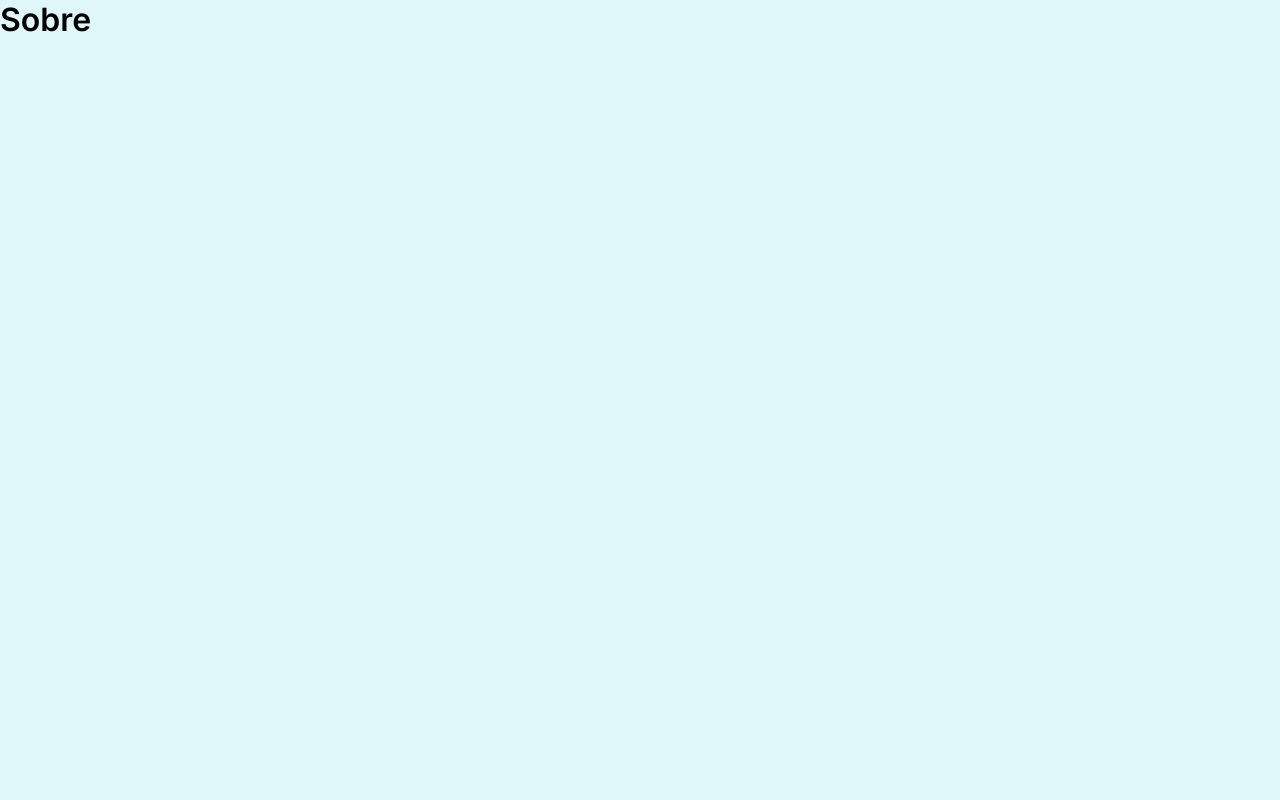
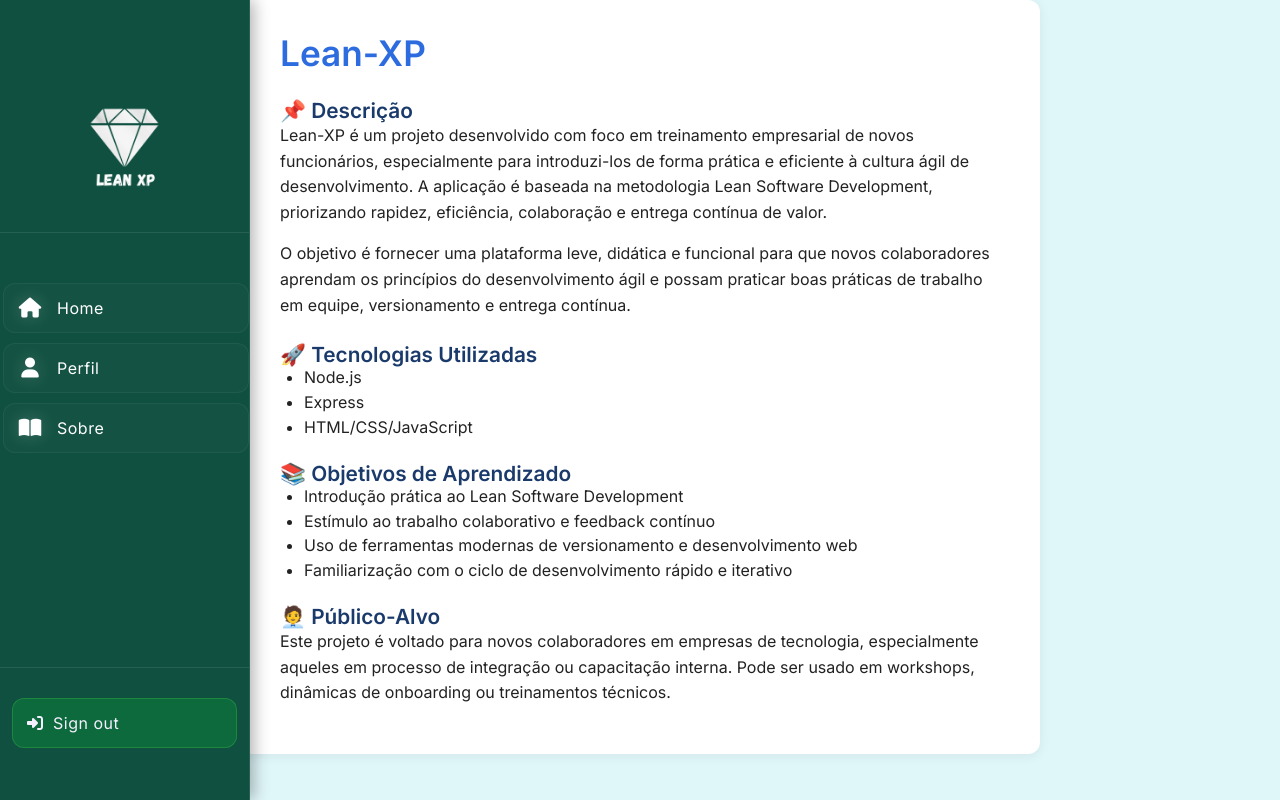
Before and after one commit to Alquieri/Lean-XP, a React (Vite) app in the folder leanxp.client/: page /sobre in a window 1280 px wide. Built offline with nearby package versions, Linux system fonts and the light colour scheme; sample sign-in values are in the browser's storage.

Commit message:
Adicionado pagina Sobre

```diff
--- /dev/null
+++ b/leanxp.client/src/Sobre.jsx
@@ -0,0 +1,74 @@
+import Sidebar from './components/Sidebar';
+import Container from './components/container';
+
+function Sobre() {
+    return (
+        <>
+            <Sidebar />
+            <Container>
+                <div className="sobre">
+                    <h1>Lean-XP</h1>
+                    <h2>📌 Descrição</h2>
+                    <p>
+                        Lean-XP é um projeto desenvolvido com foco em treinamento empresarial de novos funcionários, especialmente para introduzi-los de forma prática e eficiente à cultura ágil de desenvolvimento. A aplicação é baseada na metodologia Lean Software Development, priorizando rapidez, eficiência, colaboração e entrega contínua de valor.
+                    </p>
+                    <p>
+                        O objetivo é fornecer uma plataforma leve, didática e funcional para que novos colaboradores aprendam os princípios do desenvolvimento ágil e possam praticar boas práticas de trabalho em equipe, versionamento e entrega contínua.
+                    </p>
+                    <h2>🚀 Tecnologias Utilizadas</h2>
+                    <ul>
+                        <li>Node.js</li>
+                        <li>Express</li>
+                        <li>HTML/CSS/JavaScript</li>
+                    </ul>
+                    <h2>📚 Objetivos de Aprendizado</h2>
+                    <ul>
+                        <li>Introdução prática ao Lean Software Development</li>
+                        <li>Estímulo ao trabalho colaborativo e feedback contínuo</li>
+                        <li>Uso de ferramentas modernas de versionamento e desenvolvimento web</li>
+                        <li>Familiarização com o ciclo de desenvolvimento rápido e iterativo</li>
+                    </ul>
+                    <h2>🧑‍💼 Público-Alvo</h2>
+                    <p>
+                        Este projeto é voltado para novos colaboradores em empresas de tecnologia, especialmente aqueles em processo de integração ou capacitação interna. Pode ser usado em workshops, dinâmicas de onboarding ou treinamentos técnicos.
+                    </p>
+                </div>
+                <style>{`
+                    .sobre {
+                        background: #fff;
+                        padding: 2rem 2.5rem;
+                        border-radius: 12px;
+                        box-shadow: 0 2px 12px rgba(0,0,0,0.07);
+                        max-width: 800px;
+                        margin:  auto;
+                        font-family: 'Segoe UI', Arial, sans-serif;
+                        color: #222;
+                    }
+                    .sobre h1 {
+                        font-size: 2.2rem;
+                        margin-bottom: 0.5rem;
+                        color: #2d6cdf;
+                    }
+                    .sobre h2 {
+                        font-size: 1.3rem;
+                        margin-top: 1.5rem;
+                        color: #1a3a6b;
+                    }
+                    .sobre ul {
+                        margin-left: 1.5rem;
+                        margin-bottom: 1rem;
+                    }
+                    .sobre li {
+                        margin-bottom: 0.3rem;
+                    }
+                    .sobre p {
+                        margin-bottom: 1rem;
+                        line-height: 1.6;
+                    }
+                `}</style>
+            </Container>
+        </>
+    );
+}
+
+export default Sobre;
--- a/leanxp.client/src/main.jsx
+++ b/leanxp.client/src/main.jsx
@@ -5,6 +5,7 @@ import { AuthProvider } from './AuthContext.jsx';
 import Home from './Home';
 import Login from './Login';
 import Perfil from './Perfil';
+import Sobre from './Sobre';
 import { ToastContainer } from 'react-toastify';
 
 ReactDOM.createRoot(document.getElementById('root')).render(
@@ -16,7 +17,7 @@ ReactDOM.createRoot(document.getElementById('root')).render(
           <Route path="/login" element={<Login />} />
           <Route path="/Home" element={<Home />} />
           <Route path="/perfil" element={<Perfil />} />
-          <Route path="/sobre" element={<h1>Sobre</h1>} />
+          <Route path="/sobre" element={<Sobre />} />
         </Routes>
       </AuthProvider>
     </BrowserRouter>
```
